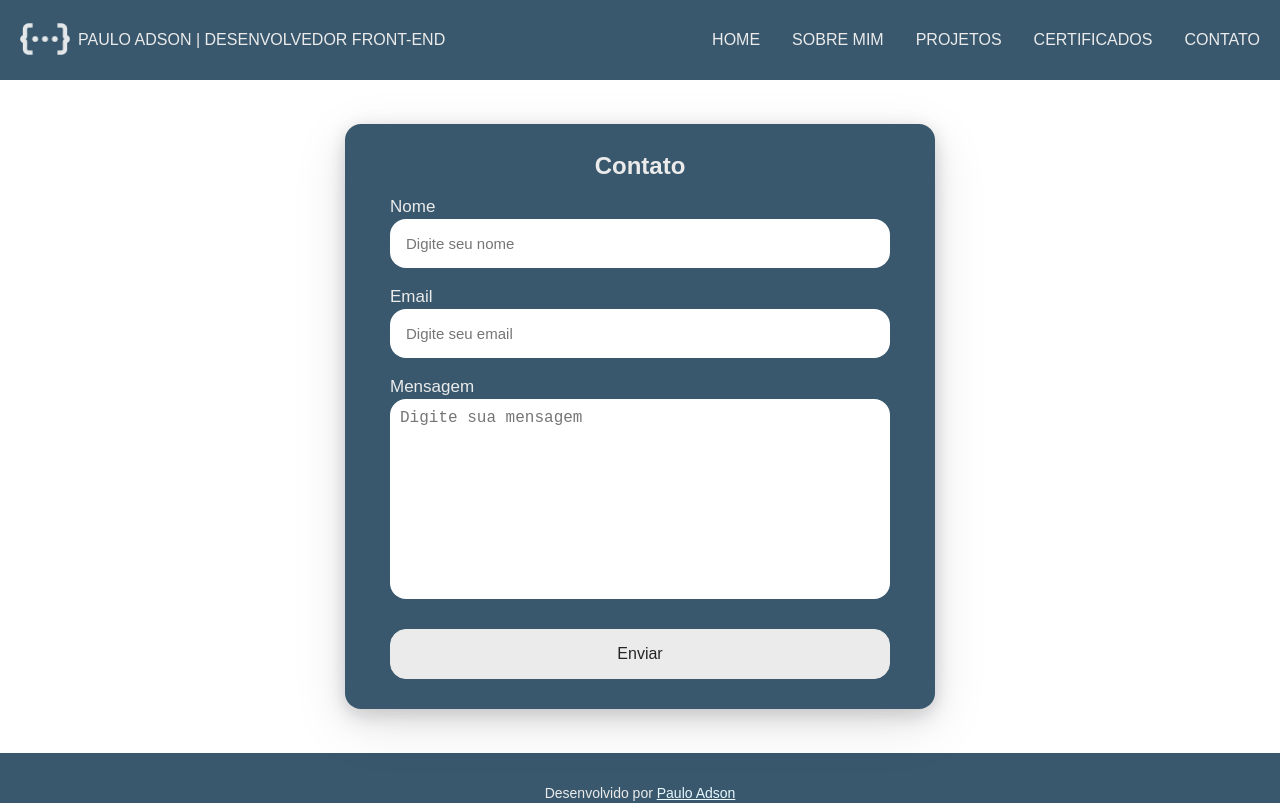
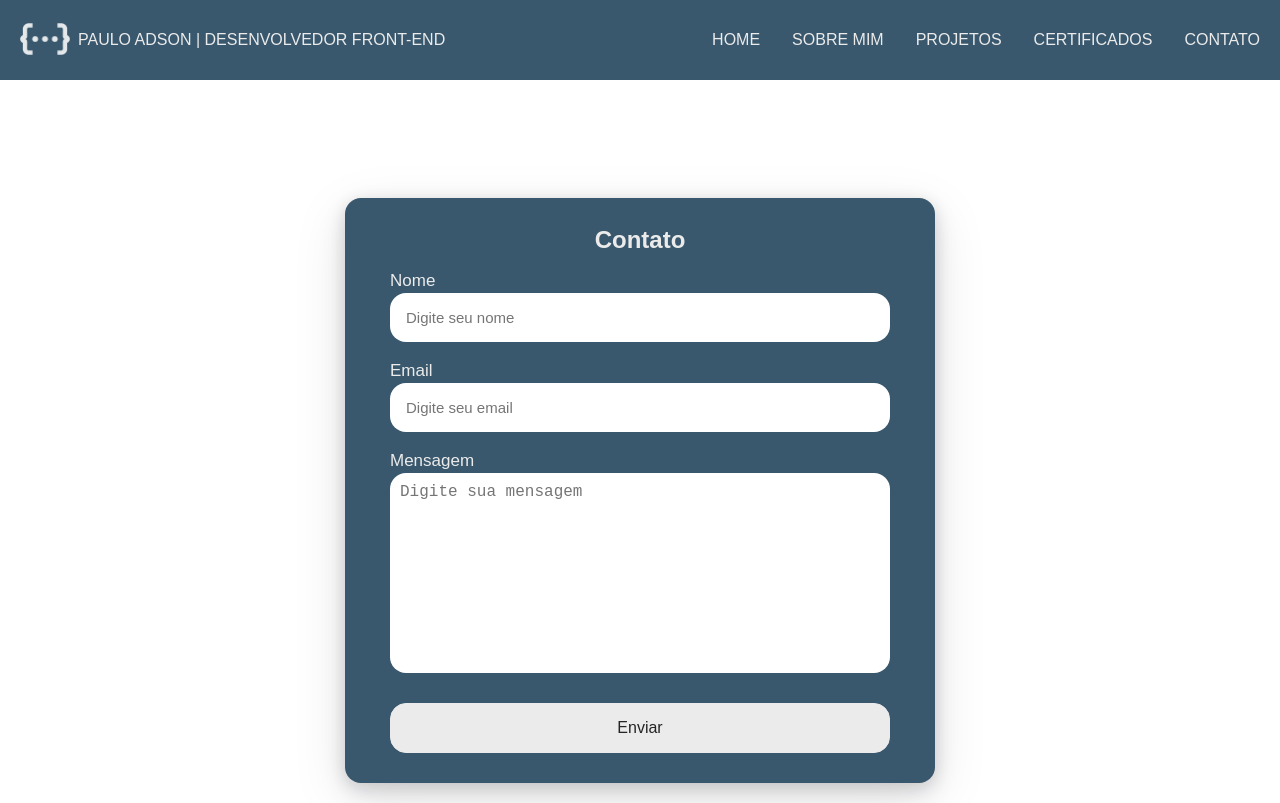
Before and after one commit to PauloAdson/portfolio, a React (Create React App) app: page /contato in a window 1280 px wide. Shown: the top 803 px of the page. Built offline with nearby package versions, Linux system fonts and the light colour scheme; a web font is replaced by a local one.

Commit message:
alterando a altura do main na página de contato

```diff
--- a/src/components/Contato/styles.css
+++ b/src/components/Contato/styles.css
@@ -1,13 +1,10 @@
-body {
-    width: 100%;
-}
-
 main.contato_main {
     display: flex;
     align-items: center;
     justify-content: center;
     margin: 0 auto;
-    height: calc(100vh - (7.4vh + 8.5vh));
+    height: 100vh;
+    padding: 1rem;
 }
 
 section#contato {
@@ -83,12 +80,6 @@ form button:hover {
     background-color: rgba(255, 255, 255, 0.7);
 }
 
-footer {
-    bottom: 0;
-    left: 0;
-    width: 100%;
-}
-
 /* Smartphones */
 @media screen and (min-width:320px) and (max-width: 767px) {
     section#contato {
```
